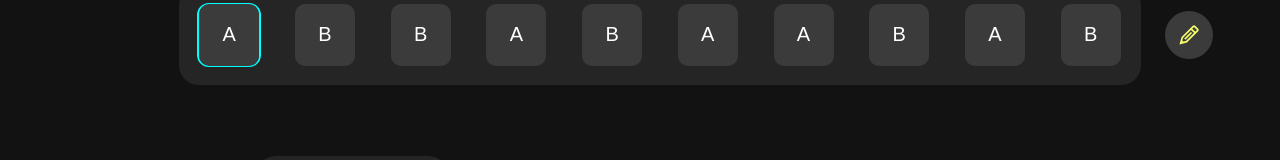
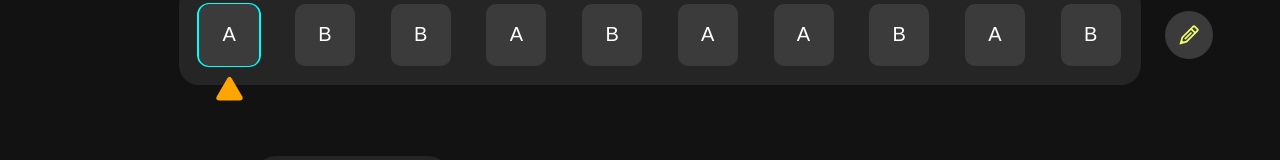
Before and after one commit to NilsGke/turingmachine, a React (Create React App) app: page / in a window 1280 px wide. Shown: the part 188-348 px from the top of the page. Built offline with nearby package versions, Linux system fonts and the light colour scheme.

Commit message:
added triangle

```diff
--- a/src/App.js
+++ b/src/App.js
@@ -16,6 +16,8 @@ import { BiImport, BiExport } from "react-icons/bi";
 import { AiOutlineSave } from "react-icons/ai";
 
 function App() {
+    const intervalTime = 200; // ms
+
     const [strip, setStrip] = useState([
         { id: 0, letter: "A" },
         { id: 1, letter: "B" },
@@ -74,6 +76,8 @@ function App() {
     const stripRef = useRef(null);
     const programRef = useRef(null);
     const stateRef = useRef(null);
+
+    const headRef = useRef(null);
 
     useEffect(() => {
         stripRef.current && autoAnimate(stripRef.current);
@@ -193,7 +197,7 @@ function App() {
             } else {
                 step();
             }
-        }, 10);
+        }, intervalTime);
         setClock(newInterval);
         return () => clearInterval(clock);
         // disable errors due to missing dependencies, because those dependencies slowed down the program so much
@@ -207,6 +211,47 @@ function App() {
         }
         setHalt(false);
     }, [halt]);
+
+    useEffect(() => {
+        if (stripRef.current === null || headRef.current === null) return;
+
+        const head = headRef.current;
+
+        const currentElement = [...stripRef.current.children]
+            .filter((e) => !e.classList.contains("button"))
+            .at(pointerPos);
+
+        const { left, top, width, height } =
+            currentElement.getBoundingClientRect();
+
+        const topMargin = 15 + (editMode ? 30 : 0);
+
+        const {
+            top: headTop,
+            left: headLeft,
+            width: headWidth,
+        } = head.getBoundingClientRect();
+
+        const keyframes = [
+            {
+                top: headTop,
+                left: headLeft,
+            },
+            {
+                top: top + height + topMargin + "px",
+                left: left + width / 2 - headWidth / 2 + "px",
+            },
+        ];
+
+        console.log(keyframes);
+
+        head.animate(keyframes, {
+            duration: intervalTime,
+            easing: "ease-out",
+            fillMode: "forwards",
+            fill: "forwards",
+        });
+    }, [stripRef, headRef, strip, pointerPos, currentState, editMode]);
 
     const importProgram = () => {
         const programAsText = prompt("paste Program here");
@@ -356,6 +401,7 @@ function App() {
                             </button>
                         </div>
                     </div>
+                    <div id="head" ref={headRef}></div>
                 </div>
 
                 <div id="program">
--- a/src/App.scss
+++ b/src/App.scss
@@ -164,6 +164,53 @@
                 }
             }
         }
+    }
+    $size: 15px;
+    #head {
+        display: block;
+        position: absolute;
+        width: 0;
+        height: 0;
+        // code for triangle
+        // border-left: $size solid transparent;
+        // border-right: $size solid transparent;
+        // border-bottom: $size solid #63ff6b;
+        top: 0;
+        left: 0;
+        z-index: 20;
+        transition: all 0.4s ease-in-out;
+    }
+
+    // rounded triangle from: https://stackoverflow.com/questions/14446677/how-to-make-3-corner-rounded-triangle-in-css#:~:text=127-,My%20best%20attempt
+    #head {
+        position: absolute;
+        background-color: orange;
+        text-align: left;
+    }
+    #head:before,
+    #head:after {
+        content: "";
+        position: absolute;
+        background-color: inherit;
+    }
+    #head,
+    #head:before,
+    #head:after {
+        width: $size;
+        height: $size;
+        border-top-right-radius: 30%;
+    }
+
+    #head {
+        transform: rotate(-60deg) skewX(-30deg) scale(1, 0.866);
+    }
+    #head:before {
+        transform: rotate(-135deg) skewX(-45deg) scale(1.414, 0.707)
+            translate(0, -50%);
+    }
+    #head:after {
+        transform: rotate(135deg) skewY(-45deg) scale(0.707, 1.414)
+            translate(50%);
     }
 }
 
```
